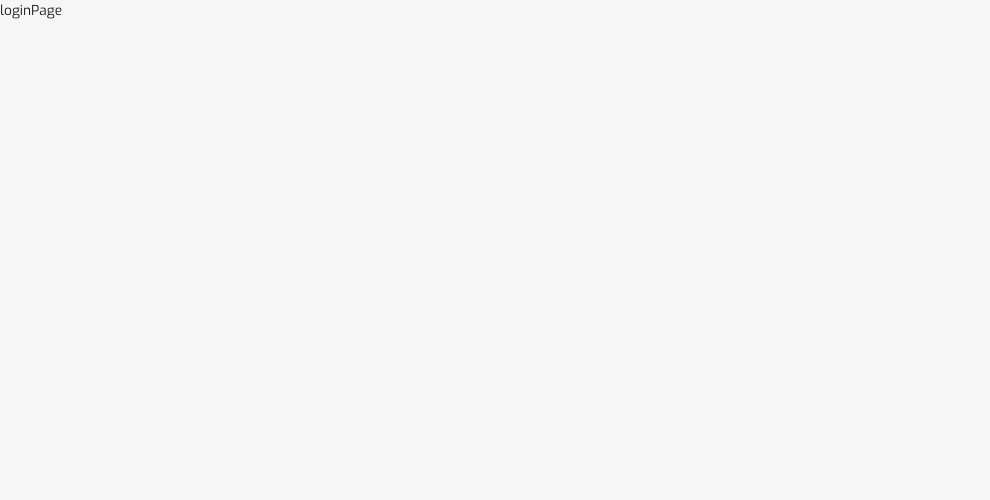
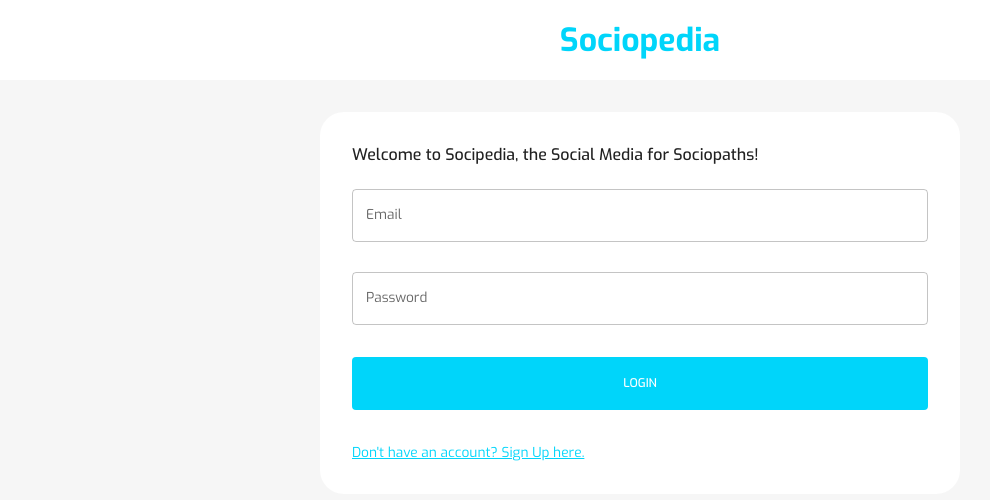
Before and after one commit to vrajshah0408/Social-App, a React (Create React App) app in the folder client/: page / in a window 1280 px wide. Shown: the top 500 px of the page, without its empty margins (0-990 px from the left). Built offline with nearby package versions, Linux system fonts and the light colour scheme.

Commit message:
Login Page Front

```diff
--- /dev/null
+++ b/client/src/scenes/loginPage/Form.jsx
@@ -0,0 +1,275 @@
+import { useState } from "react";
+import {
+  Box,
+  Button,
+  TextField,
+  useMediaQuery,
+  Typography,
+  useTheme,
+} from "@mui/material";
+import EditOutlinedIcon from "@mui/icons-material/EditOutlined";
+import { Formik } from "formik";
+import * as yup from "yup";
+import { useNavigate } from "react-router-dom";
+import { useDispatch } from "react-redux";
+import { setLogin } from "state";
+import Dropzone from "react-dropzone";
+import FlexBetween from "components/FlexBetween";
+
+const registerSchema = yup.object().shape({
+  firstName: yup.string().required("required"),
+  lastName: yup.string().required("required"),
+  email: yup.string().email("invalid email").required("required"),
+  password: yup.string().required("required"),
+  location: yup.string().required("required"),
+  occupation: yup.string().required("required"),
+  picture: yup.string().required("required"),
+});
+
+const loginSchema = yup.object().shape({
+  email: yup.string().email("invalid email").required("required"),
+  password: yup.string().required("required"),
+});
+
+const initialValuesRegister = {
+  firstName: "",
+  lastName: "",
+  email: "",
+  password: "",
+  location: "",
+  occupation: "",
+  picture: "",
+};
+
+const initialValuesLogin = {
+  email: "",
+  password: "",
+};
+
+const Form = () => {
+  const [pageType, setPageType] = useState("login");
+  const { palette } = useTheme();
+  const dispatch = useDispatch();
+  const navigate = useNavigate();
+  const isNonMobile = useMediaQuery("(min-width:600px)");
+  const isLogin = pageType === "login";
+  const isRegister = pageType === "register";
+
+  const register = async (values, onSubmitProps) => {
+    // this allows us to send form info with image
+    const formData = new FormData();
+    for (let value in values) {
+      formData.append(value, values[value]);
+    }
+    formData.append("picturePath", values.picture.name);
+
+    const savedUserResponse = await fetch(
+      "http://localhost:3001/auth/register",
+      {
+        method: "POST",
+        body: formData,
+      }
+    );
+    const savedUser = await savedUserResponse.json();
+    onSubmitProps.resetForm();
+
+    if (savedUser) {
+      setPageType("login");
+    }
+  };
+
+  const login = async (values, onSubmitProps) => {
+    const loggedInResponse = await fetch("http://localhost:3001/auth/login", {
+      method: "POST",
+      headers: { "Content-Type": "application/json" },
+      body: JSON.stringify(values),
+    });
+    const loggedIn = await loggedInResponse.json();
+    onSubmitProps.resetForm();
+    if (loggedIn) {
+      dispatch(
+        setLogin({
+          user: loggedIn.user,
+          token: loggedIn.token,
+        })
+      );
+      navigate("/home");
+    }
+  };
+
+  const handleFormSubmit = async (values, onSubmitProps) => {
+    if (isLogin) await login(values, onSubmitProps);
+    if (isRegister) await register(values, onSubmitProps);
+  };
+
+  return (
+    <Formik
+      onSubmit={handleFormSubmit}
+      initialValues={isLogin ? initialValuesLogin : initialValuesRegister}
+      validationSchema={isLogin ? loginSchema : registerSchema}
+    >
+      {({
+        values,
+        errors,
+        touched,
+        handleBlur,
+        handleChange,
+        handleSubmit,
+        setFieldValue,
+        resetForm,
+      }) => (
+        <form onSubmit={handleSubmit}>
+          <Box
+            display="grid"
+            gap="30px"
+            gridTemplateColumns="repeat(4, minmax(0, 1fr))"
+            sx={{
+              "& > div": { gridColumn: isNonMobile ? undefined : "span 4" },
+            }}
+          >
+            {isRegister && (
+              <>
+                <TextField
+                  label="First Name"
+                  onBlur={handleBlur}
+                  onChange={handleChange}
+                  value={values.firstName}
+                  name="firstName"
+                  error={
+                    Boolean(touched.firstName) && Boolean(errors.firstName)
+                  }
+                  helperText={touched.firstName && errors.firstName}
+                  sx={{ gridColumn: "span 2" }}
+                />
+                <TextField
+                  label="Last Name"
+                  onBlur={handleBlur}
+                  onChange={handleChange}
+                  value={values.lastName}
+                  name="lastName"
+                  error={Boolean(touched.lastName) && Boolean(errors.lastName)}
+                  helperText={touched.lastName && errors.lastName}
+                  sx={{ gridColumn: "span 2" }}
+                />
+                <TextField
+                  label="Location"
+                  onBlur={handleBlur}
+                  onChange={handleChange}
+                  value={values.location}
+                  name="location"
+                  error={Boolean(touched.location) && Boolean(errors.location)}
+                  helperText={touched.location && errors.location}
+                  sx={{ gridColumn: "span 4" }}
+                />
+                <TextField
+                  label="Occupation"
+                  onBlur={handleBlur}
+                  onChange={handleChange}
+                  value={values.occupation}
+                  name="occupation"
+                  error={
+                    Boolean(touched.occupation) && Boolean(errors.occupation)
+                  }
+                  helperText={touched.occupation && errors.occupation}
+                  sx={{ gridColumn: "span 4" }}
+                />
+                <Box
+                  gridColumn="span 4"
+                  border={`1px solid ${palette.neutral.medium}`}
+                  borderRadius="5px"
+                  p="1rem"
+                >
+                  <Dropzone
+                    acceptedFiles=".jpg,.jpeg,.png"
+                    multiple={false}
+                    onDrop={(acceptedFiles) =>
+                      setFieldValue("picture", acceptedFiles[0])
+                    }
+                  >
+                    {({ getRootProps, getInputProps }) => (
+                      <Box
+                        {...getRootProps()}
+                        border={`2px dashed ${palette.primary.main}`}
+                        p="1rem"
+                        sx={{ "&:hover": { cursor: "pointer" } }}
+                      >
+                        <input {...getInputProps()} />
+                        {!values.picture ? (
+                          <p>Add Picture Here</p>
+                        ) : (
+                          <FlexBetween>
+                            <Typography>{values.picture.name}</Typography>
+                            <EditOutlinedIcon />
+                          </FlexBetween>
+                        )}
+                      </Box>
+                    )}
+                  </Dropzone>
+                </Box>
+              </>
+            )}
+
+            <TextField
+              label="Email"
+              onBlur={handleBlur}
+              onChange={handleChange}
+              value={values.email}
+              name="email"
+              error={Boolean(touched.email) && Boolean(errors.email)}
+              helperText={touched.email && errors.email}
+              sx={{ gridColumn: "span 4" }}
+            />
+            <TextField
+              label="Password"
+              type="password"
+              onBlur={handleBlur}
+              onChange={handleChange}
+              value={values.password}
+              name="password"
+              error={Boolean(touched.password) && Boolean(errors.password)}
+              helperText={touched.password && errors.password}
+              sx={{ gridColumn: "span 4" }}
+            />
+          </Box>
+
+          {/* BUTTONS */}
+          <Box>
+            <Button
+              fullWidth
+              type="submit"
+              sx={{
+                m: "2rem 0",
+                p: "1rem",
+                backgroundColor: palette.primary.main,
+                color: palette.background.alt,
+                "&:hover": { color: palette.primary.main },
+              }}
+            >
+              {isLogin ? "LOGIN" : "REGISTER"}
+            </Button>
+            <Typography
+              onClick={() => {
+                setPageType(isLogin ? "register" : "login");
+                resetForm();
+              }}
+              sx={{
+                textDecoration: "underline",
+                color: palette.primary.main,
+                "&:hover": {
+                  cursor: "pointer",
+                  color: palette.primary.light,
+                },
+              }}
+            >
+              {isLogin
+                ? "Don't have an account? Sign Up here."
+                : "Already have an account? Login here."}
+            </Typography>
+          </Box>
+        </form>
+      )}
+    </Formik>
+  );
+};
+
+export default Form;
--- a/client/src/scenes/loginPage/index.jsx
+++ b/client/src/scenes/loginPage/index.jsx
@@ -1,5 +1,36 @@
+import { Box, Typography, useTheme, useMediaQuery } from "@mui/material";
+import Form from "./Form";
+
 const LoginPage = () => {
-    return <div>loginPage</div>
+  const theme = useTheme();
+  const isNonMobileScreens = useMediaQuery("(min-width: 1000px)");
+  return (
+    <Box>
+      <Box
+        width="100%"
+        backgroundColor={theme.palette.background.alt}
+        p="1rem 6%"
+        textAlign="center"
+      >
+        <Typography fontWeight="bold" fontSize="32px" color="primary">
+          Sociopedia
+        </Typography>
+      </Box>
+
+      <Box
+        width={isNonMobileScreens ? "50%" : "93%"}
+        p="2rem"
+        m="2rem auto"
+        borderRadius="1.5rem"
+        backgroundColor={theme.palette.background.alt}
+      >
+        <Typography fontWeight="500" variant="h5" sx={{ mb: "1.5rem" }}>
+          Welcome to Socipedia, the Social Media for Sociopaths!
+        </Typography>
+        <Form />
+      </Box>
+    </Box>
+  );
 };
 
 export default LoginPage;
--- a/client/src/scenes/navbar/index.jsx
+++ b/client/src/scenes/navbar/index.jsx
@@ -56,7 +56,7 @@ const Navbar = () => {
             },
           }}
         >
-          Sociopedia
+          Social App
         </Typography>
         {isNonMobileScreens && (
           <FlexBetween
```
